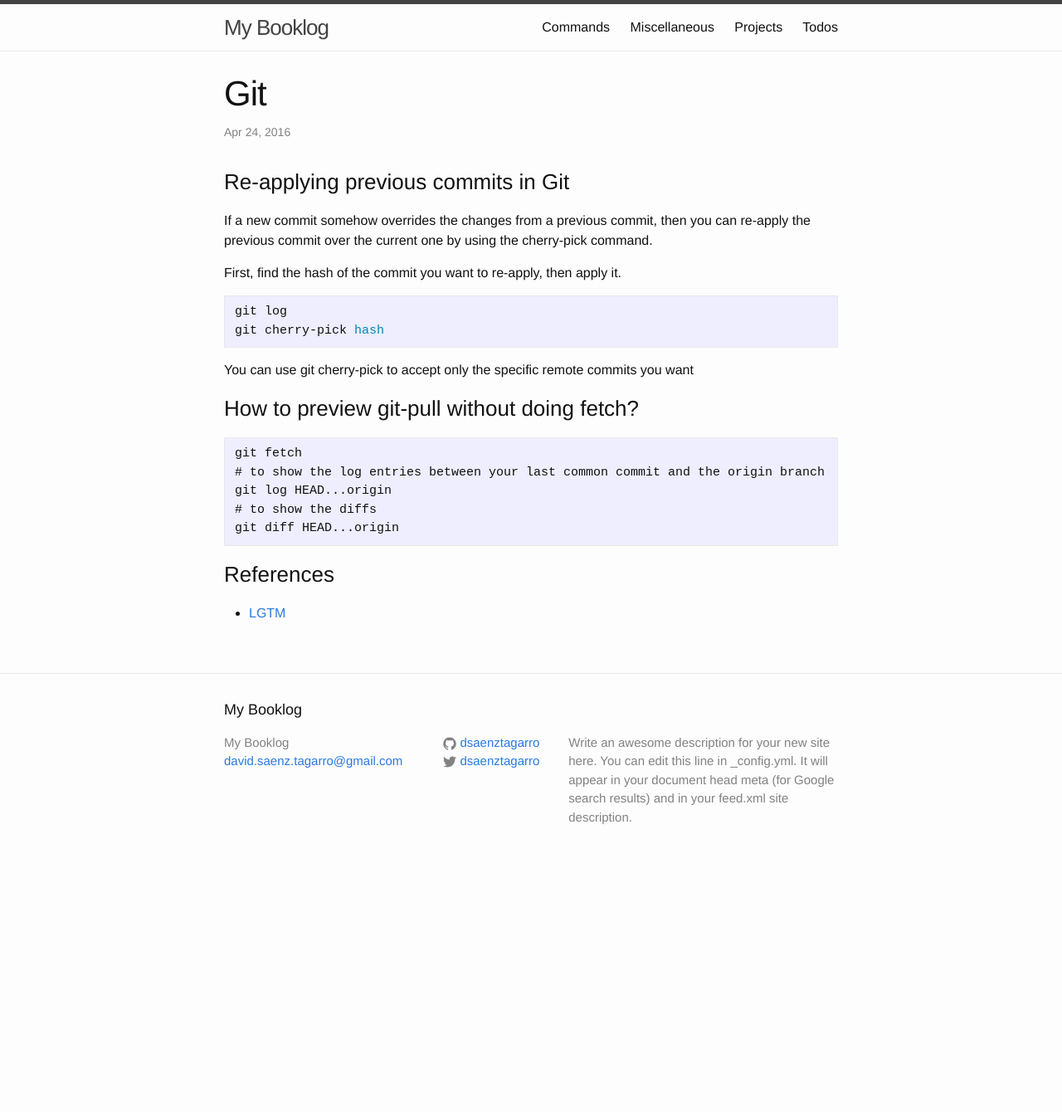
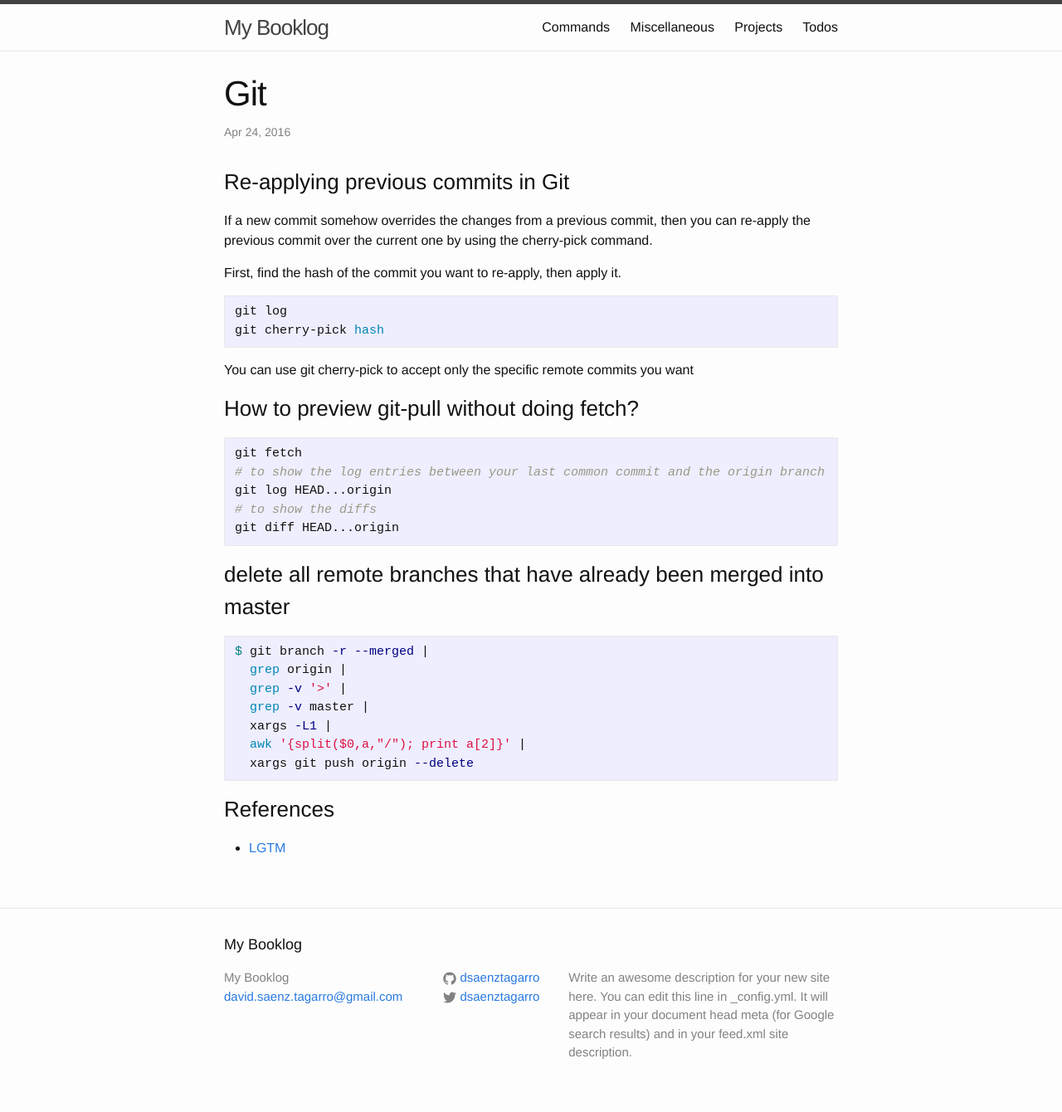
Before and after one commit to dsaenztagarro/booklog, a Jekyll site: the page built from _commands/git.md, in a window 1280 px wide. Shown: the whole page at 83% size. Built offline with Jekyll 4.4.1, drawn with Linux system fonts in a browser that asks for light colours; before the commit the page ends 1056 px from its top, so only the background shows below that.

Commit message:
Adds git command for deleting remote branches already merged.

````diff
--- a/_commands/git.md
+++ b/_commands/git.md
@@ -19,7 +19,7 @@ You can use git cherry-pick to accept only the specific remote commits you want
 
 ### How to preview git-pull without doing fetch?
 
-```
+```bash
 git fetch
 # to show the log entries between your last common commit and the origin branch
 git log HEAD...origin
@@ -27,6 +27,18 @@ git log HEAD...origin
 git diff HEAD...origin
 ```
 
+### delete all remote branches that have already been merged into master
+
+```bash
+$ git branch -r --merged |
+  grep origin |
+  grep -v '>' |
+  grep -v master |
+  xargs -L1 |
+  awk '{split($0,a,"/"); print a[2]}' |
+  xargs git push origin --delete
+```
+
 ### References
 
 - [LGTM](https://lgtm.co)
````
